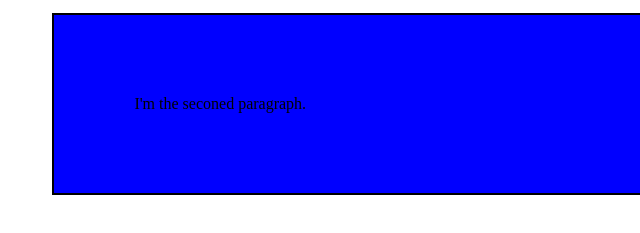
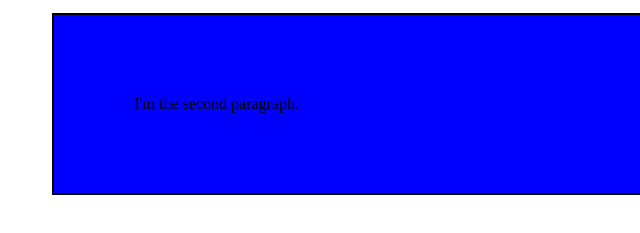
Before and after one commit to rawnoob25/anotherWebTest, a plain HTML site: page soln/index.html in a window 1280 px wide. Shown: the part 265-498 px from the top of the page, 0-640 px from the left. Drawn offline with Linux system fonts and the light colour scheme.

Commit message:
Update index.html

```diff
--- a/soln/index.html
+++ b/soln/index.html
@@ -9,6 +9,6 @@
 
 <p class="first">I'm the first paragraph.</p>
 
-<p class="second">I'm the seconed paragraph.</p>
+<p class="second">I'm the second paragraph.</p>
 </body>
 </html>
```
